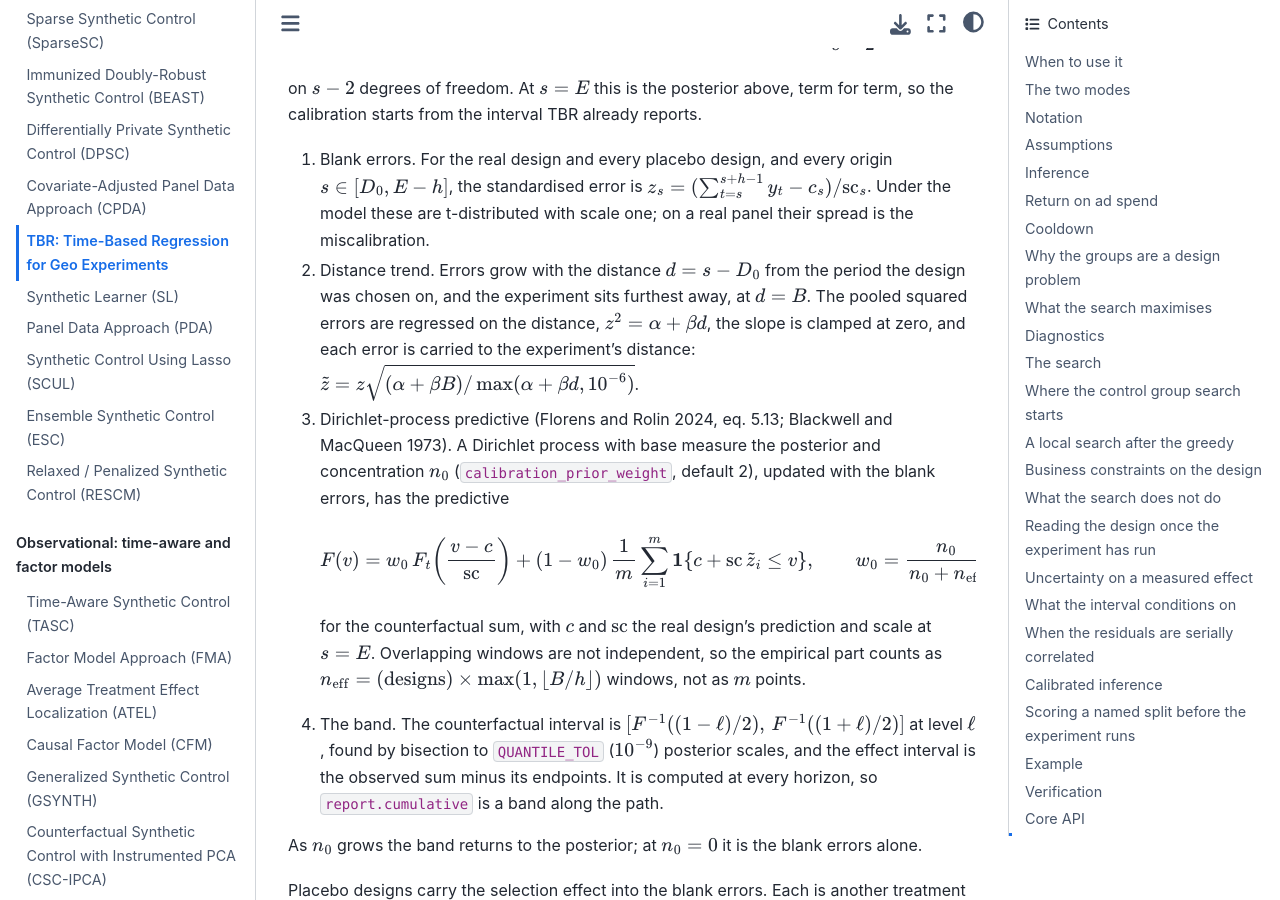
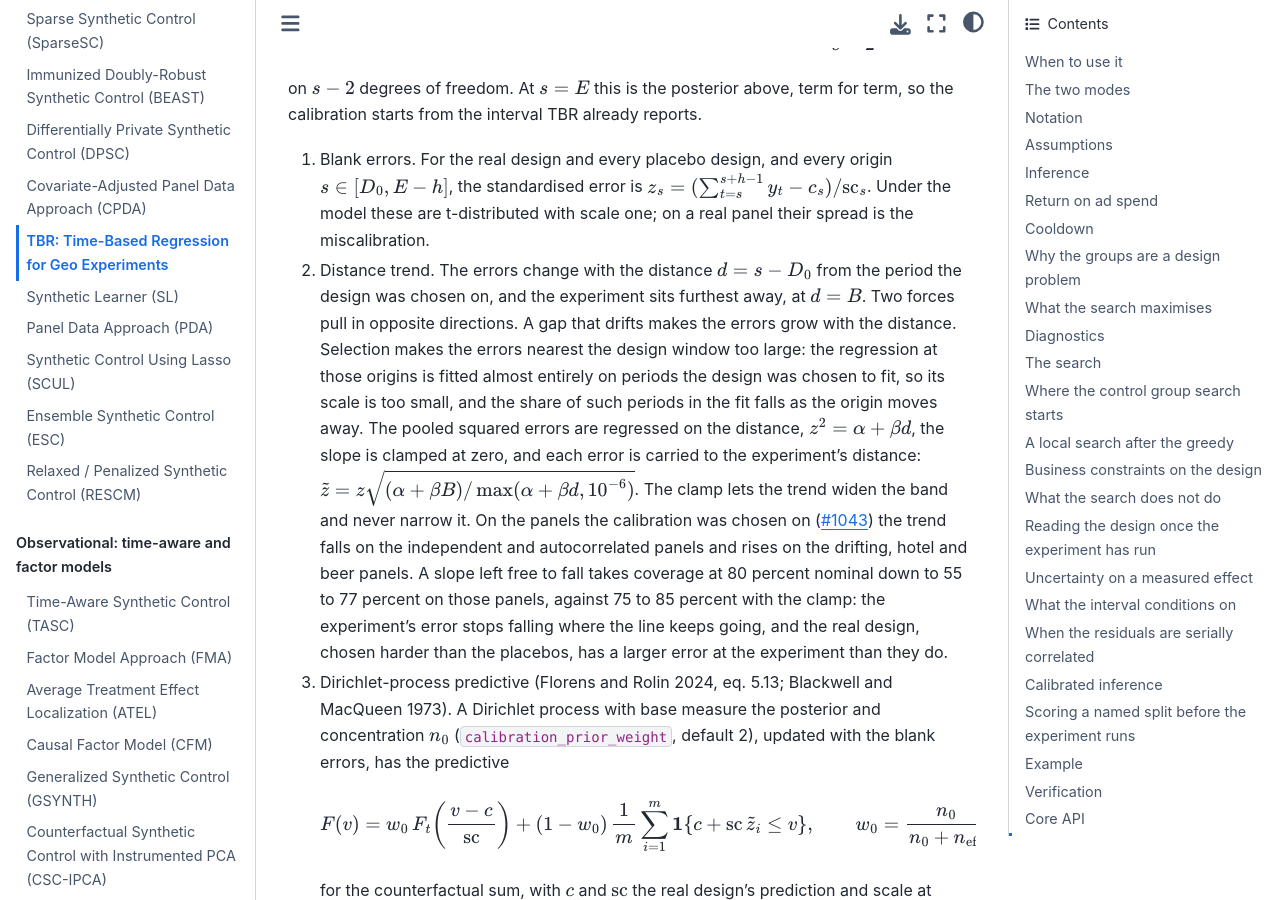
Before and after one commit to jgreathouse9/mlsynth, a Sphinx documentation site: the page built from docs/tbr.rst, in a window 1280 px wide and 900 px high, scrolled down 29004 px. Built offline with Sphinx 7.4.7 and the Sphinx Book theme 1.1.4, drawn with Linux system fonts in a browser that asks for light colours; pages that are not in the unit, such as notebooks, are missing from menus.

Commit message:
TBR calibration: state why the distance trend's slope is clamped (RCA) (#1057)
The docs page and the calibration module said blank errors grow with the
distance from the design window, and gave that as the reason for the trend.
They fall on some panels. Selection inflates the errors nearest the design
window, because the regression at those origins is fitted almost entirely on
periods the design was chosen to fit; a drifting gap pulls the other way. On
the panels of #1043 the trend falls on the independent and autocorrelated
panels and rises on the drifting, hotel and beer panels.

The clamp is what keeps coverage there: a free slope that follows the fall
takes coverage at 80 percent nominal to 55-77 percent, against 75-85 percent
clamped, because the experiment's error stops falling where the line keeps
going and the real design, chosen harder than the placebos, errs more than
they do at the experiment. Docs and docstrings only; no change to the
computation.


Claude-Session: https://claude.ai/code/session_012eUtL6z8zUY8NkURa4Svk7

Co-authored-by: Claude <noreply@anthropic.com>

```diff
--- a/docs/tbr.rst
+++ b/docs/tbr.rst
@@ -1414,12 +1414,26 @@ reports.
    :math:`z_s = (\sum_{t=s}^{s+h-1} y_t - c_s)/\mathrm{sc}_s`. Under the model
    these are t-distributed with scale one; on a real panel their spread is the
    miscalibration.
-2. Distance trend. Errors grow with the distance :math:`d = s - D_0` from the
-   period the design was chosen on, and the experiment sits furthest away, at
-   :math:`d = B`. The pooled squared errors are regressed on the distance,
+2. Distance trend. The errors change with the distance :math:`d = s - D_0`
+   from the period the design was chosen on, and the experiment sits furthest
+   away, at :math:`d = B`. Two forces pull in opposite directions. A gap that
+   drifts makes the errors grow with the distance. Selection makes the errors
+   nearest the design window too large: the regression at those origins is
+   fitted almost entirely on periods the design was chosen to fit, so its scale
+   is too small, and the share of such periods in the fit falls as the origin
+   moves away. The pooled squared errors are regressed on the distance,
    :math:`z^2 = \alpha + \beta d`, the slope is clamped at zero, and each error
    is carried to the experiment's distance:
    :math:`\tilde z = z \sqrt{(\alpha + \beta B) / \max(\alpha + \beta d, 10^{-6})}`.
+   The clamp lets the trend widen the band and never narrow it. On the panels
+   the calibration was chosen on (`#1043
+   <https://github.com/jgreathouse9/mlsynth/issues/1043>`_) the trend falls on
+   the independent and autocorrelated panels and rises on the drifting, hotel
+   and beer panels. A slope left free to fall takes coverage at 80 percent
+   nominal down to 55 to 77 percent on those panels, against 75 to 85 percent
+   with the clamp: the experiment's error stops falling where the line keeps
+   going, and the real design, chosen harder than the placebos, has a larger
+   error at the experiment than they do.
 3. Dirichlet-process predictive (Florens and Rolin 2024, eq. 5.13; Blackwell
    and MacQueen 1973). A Dirichlet process with base measure the posterior and
    concentration :math:`n_0` (``calibration_prior_weight``, default 2), updated
```
Also changed, not shown: 1 other file.
